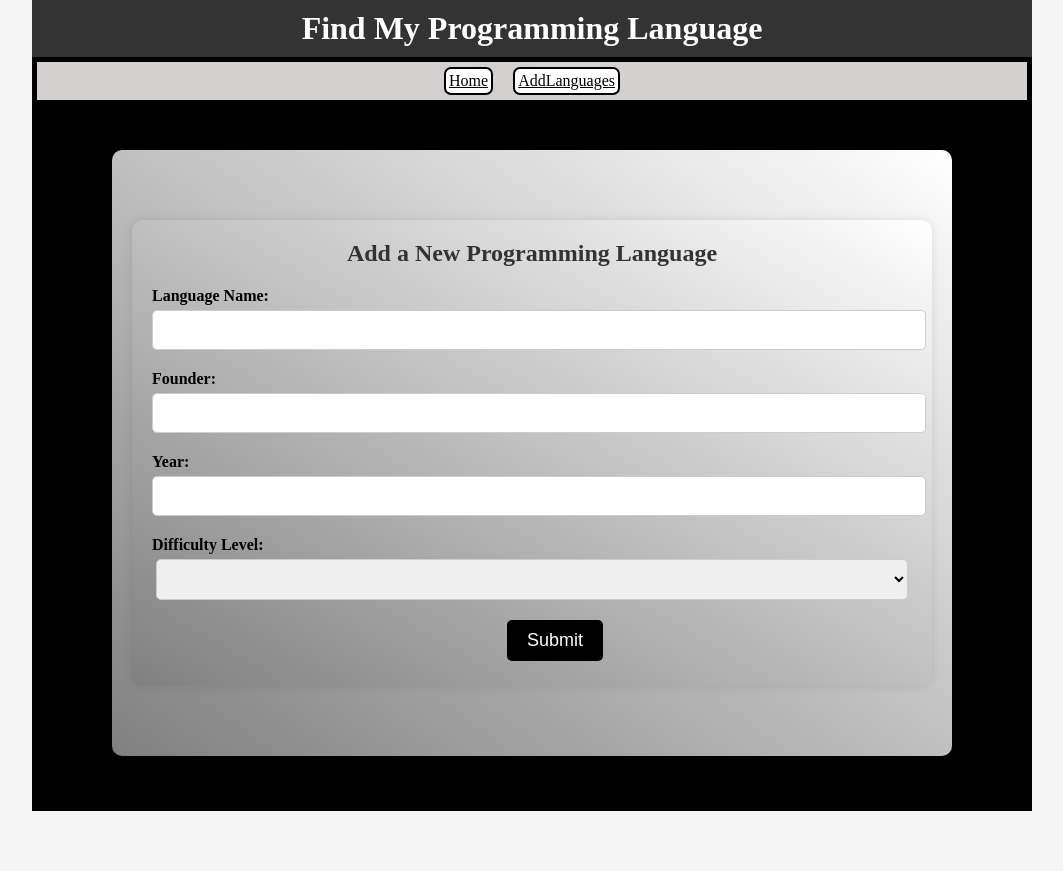
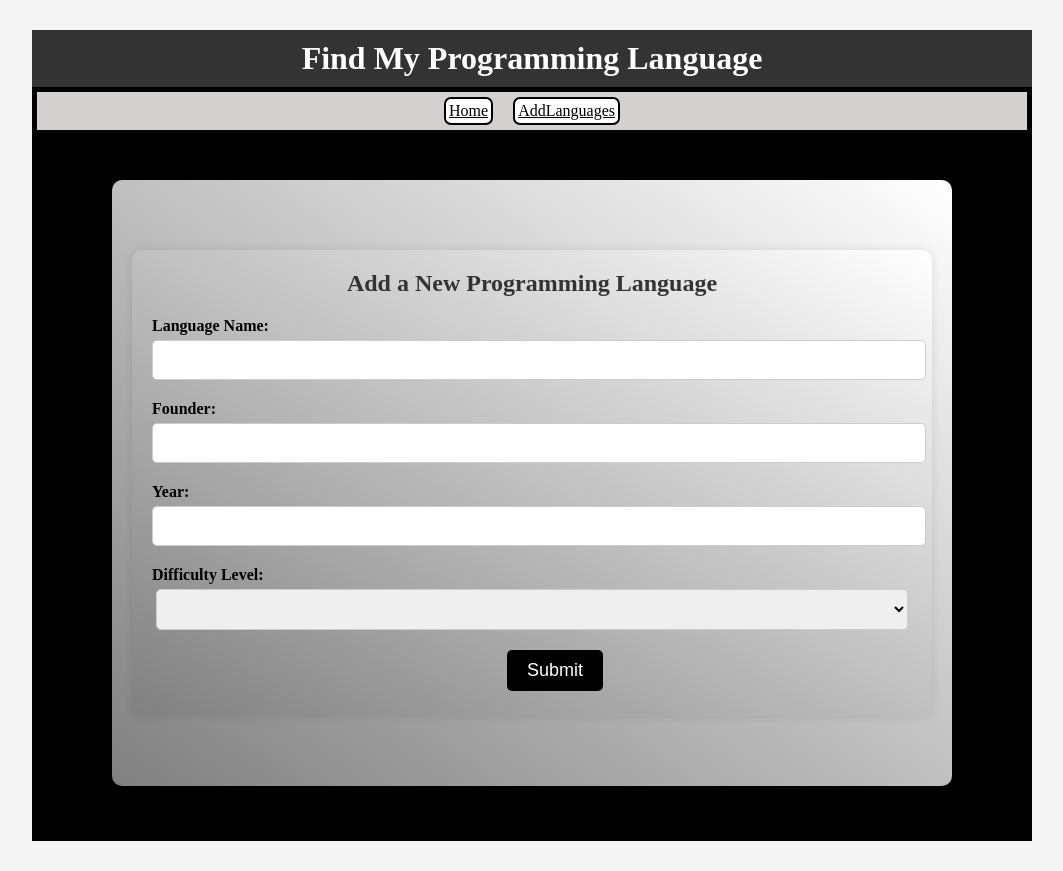
Before and after one commit to priyavarshini-mediwave/languages, a React (Vite) app in the folder app/: page /AddLanguages in a window 1280 px wide. Shown: the whole page, without its empty margins (108-1171 px from the left). Before the commit the page ends 811 px from the top, so only its background shows below. Built offline with nearby package versions, Linux system fonts and the light colour scheme.

Commit message:
css changes

```diff
--- a/app/src/App.css
+++ b/app/src/App.css
@@ -10,6 +10,7 @@ body {
   margin: auto;
   max-width: 1000px;
   background-color: #f5f5f5;
+  padding: 30px;
 }
 .header {
   background-color: #333;
--- a/app/src/pages/AddLanguages.jsx
+++ b/app/src/pages/AddLanguages.jsx
@@ -60,6 +60,8 @@ function AddLanguages({ addDiv }) {
               name="year"
               value={formData.year}
               onChange={handleInputChange}
+              min={1000}
+              max={9999}
               required
             />
           </div>
```
